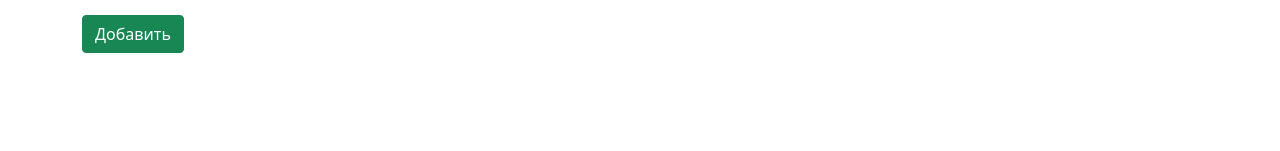
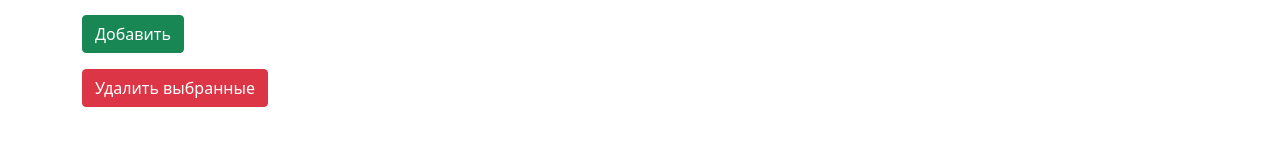
Before and after one commit to lolprov/TestTaskITco, a Vue app: page / in a window 1280 px wide. Shown: the part 149-300 px from the top of the page. Built offline with nearby package versions, Linux system fonts and the light colour scheme; no server answers; the database is empty.

Commit message:
Changed solo delete on group delete

```diff
--- a/src/components/ProjectList.vue
+++ b/src/components/ProjectList.vue
@@ -22,9 +22,7 @@
                   Edit
                 </button>
               </router-link>
-              <button class="btn btn-danger btn-sm" @click="delAndUp(id, image)">
-                Delete
-              </button>
+              <input type="checkbox" :value="{ id, name, desc, image }" v-model="selectedProjects" class="large-checkbox" >
             </td>
           </tr>
         </tbody>
@@ -34,6 +32,8 @@
     <router-link :to="`/addproject`">
     <button type="button" class="btn btn-success">Добавить</button>
     </router-link>
+    <p></p>
+    <button type="button" class="btn btn-danger" @click="deleteSelected">Удалить выбранные</button>
 
   </template>
 
@@ -46,11 +46,25 @@
   data() {
     return {
       projects: [],
+      selectedProjects: [],
       deleteProject,
       uploadImage
     };
   },
   methods: {
+    async deleteSelected() {
+      if (confirm("Вы действительно хотите удалить выбранные проекты?")) {
+        if (this.selectedProjects.length != 0){
+        for (const project of this.selectedProjects) {
+          console.log(project)
+          await deleteImage(project.image)
+          await deleteProject(project.id)
+        }
+        this.projects = await getProjects()
+        this.selectedProjects = [] // сброс выбранных проектов после удаления
+      }
+    }
+    },
     async delAndUp(id, image){
       if (confirm("Вы действительно хотите удалить этот проект?")){
       await deleteImage(image)
@@ -65,7 +79,8 @@
   async created() {
     this.projects = await getProjects();
     console.log(this.projects)
-  }
+  },
+
 };
   </script>
 
@@ -75,4 +90,9 @@
   white-space: nowrap;
   text-overflow: ellipsis;
 }
+
+.large-checkbox {
+  transform: scale(1.5);
+  margin-left: 10px;
+}
 </style>
```
